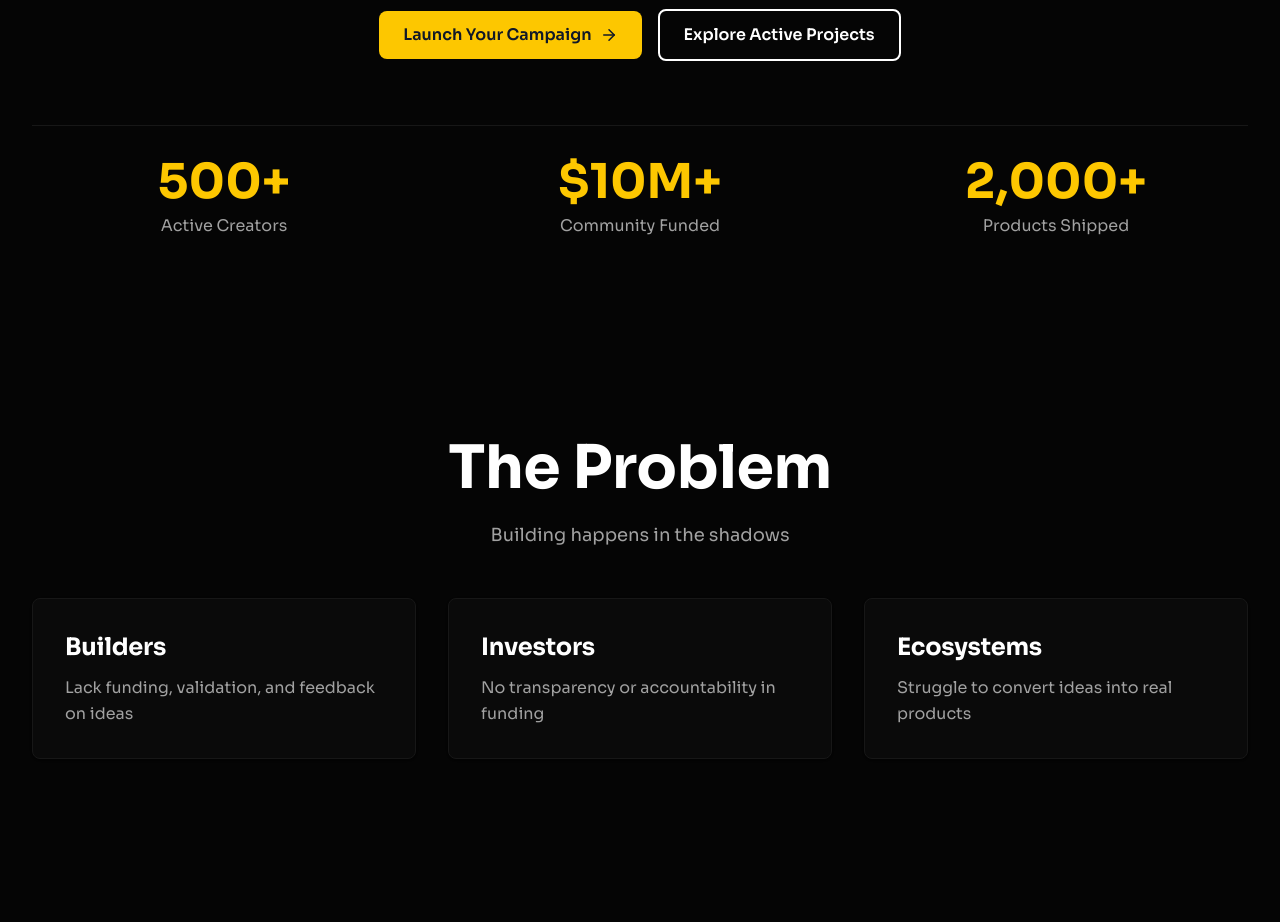
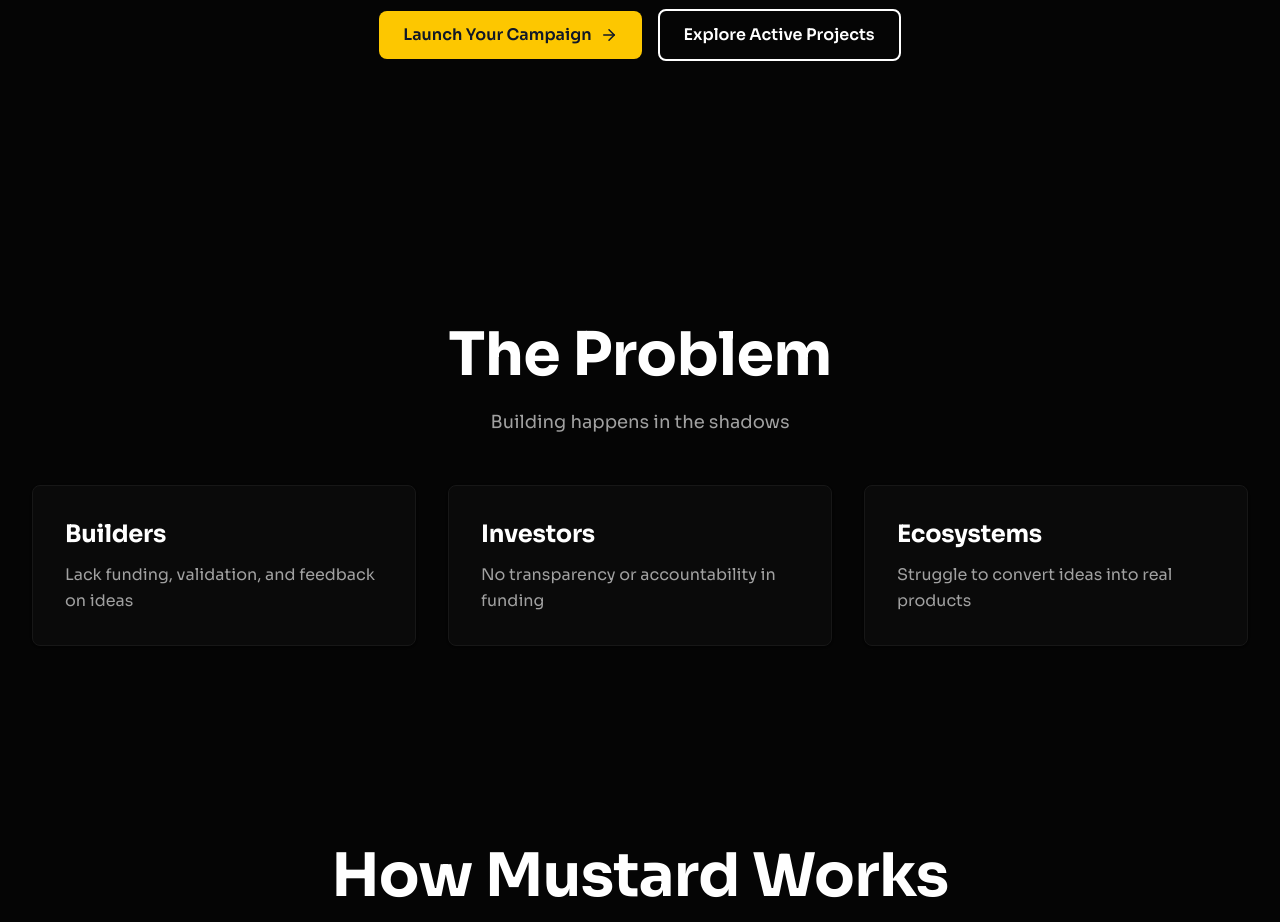
Before and after one commit to kings0x/Mustard-Landing, a Next.js app: page / in a window 1280 px wide. Shown: the part 840-1762 px from the top of the page. Built offline with nearby package versions, Linux system fonts and the light colour scheme.

Commit message:
Remove stats section from Hero component
Removed stats section from the Hero component.

```diff
--- a/src/components/Hero.tsx
+++ b/src/components/Hero.tsx
@@ -35,27 +35,6 @@ export default function Hero() {
           </button>
         </div>
 
-        {/* Stats */}
-        <div className="grid grid-cols-1 sm:grid-cols-3 gap-6 sm:gap-8 pt-8 border-t border-neutral-900">
-          <div className="text-center">
-            <div className="text-3xl sm:text-4xl md:text-5xl font-bold text-yellow-400 mb-2">
-              500+
-            </div>
-            <p className="text-sm sm:text-base text-neutral-400">Active Creators</p>
-          </div>
-          <div className="text-center">
-            <div className="text-3xl sm:text-4xl md:text-5xl font-bold text-yellow-400 mb-2">
-              $10M+
-            </div>
-            <p className="text-sm sm:text-base text-neutral-400">Community Funded</p>
-          </div>
-          <div className="text-center">
-            <div className="text-3xl sm:text-4xl md:text-5xl font-bold text-yellow-400 mb-2">
-              2,000+
-            </div>
-            <p className="text-sm sm:text-base text-neutral-400">Products Shipped</p>
-          </div>
-        </div>
       </div>
     </section>
   );
```
